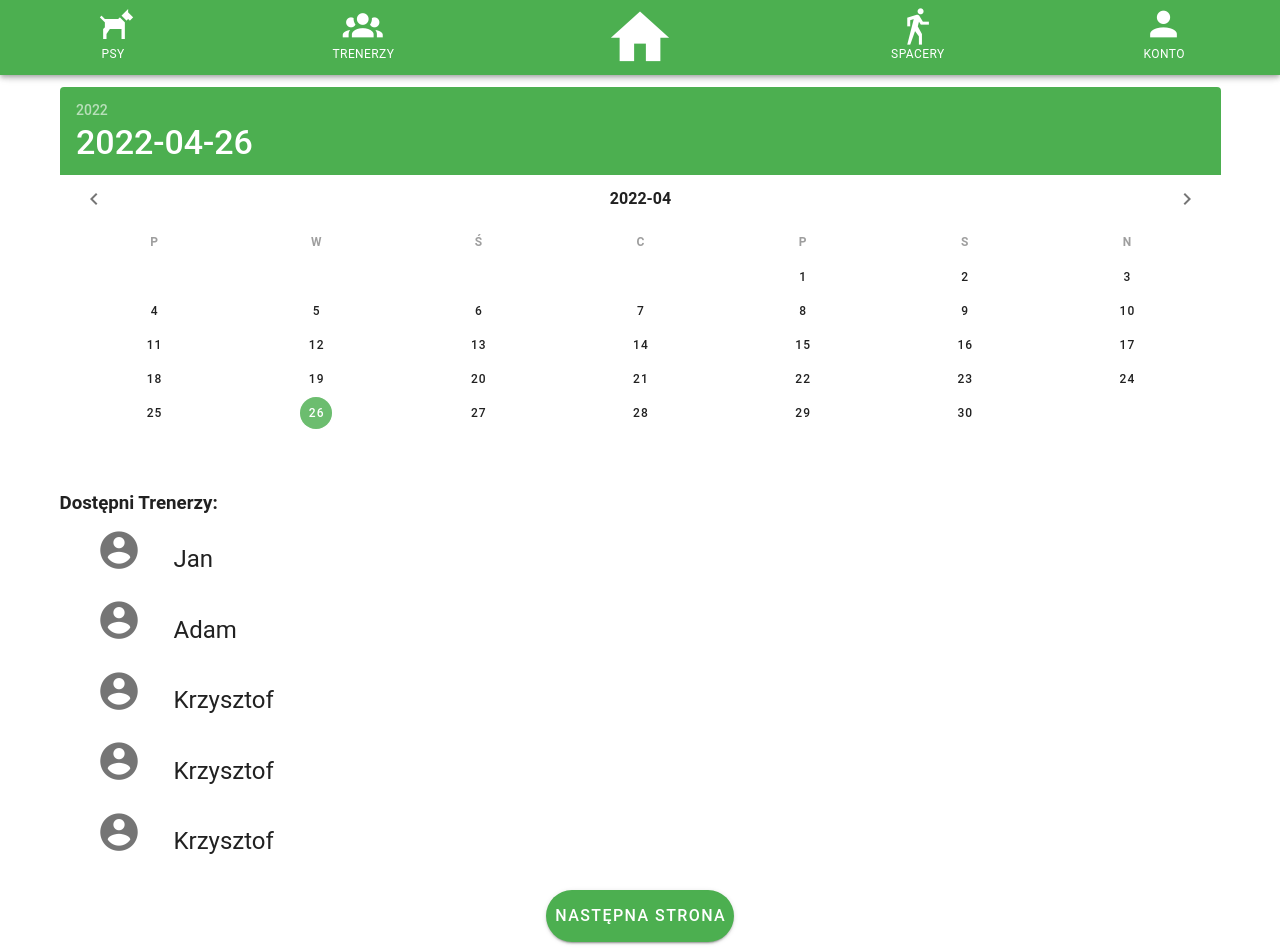
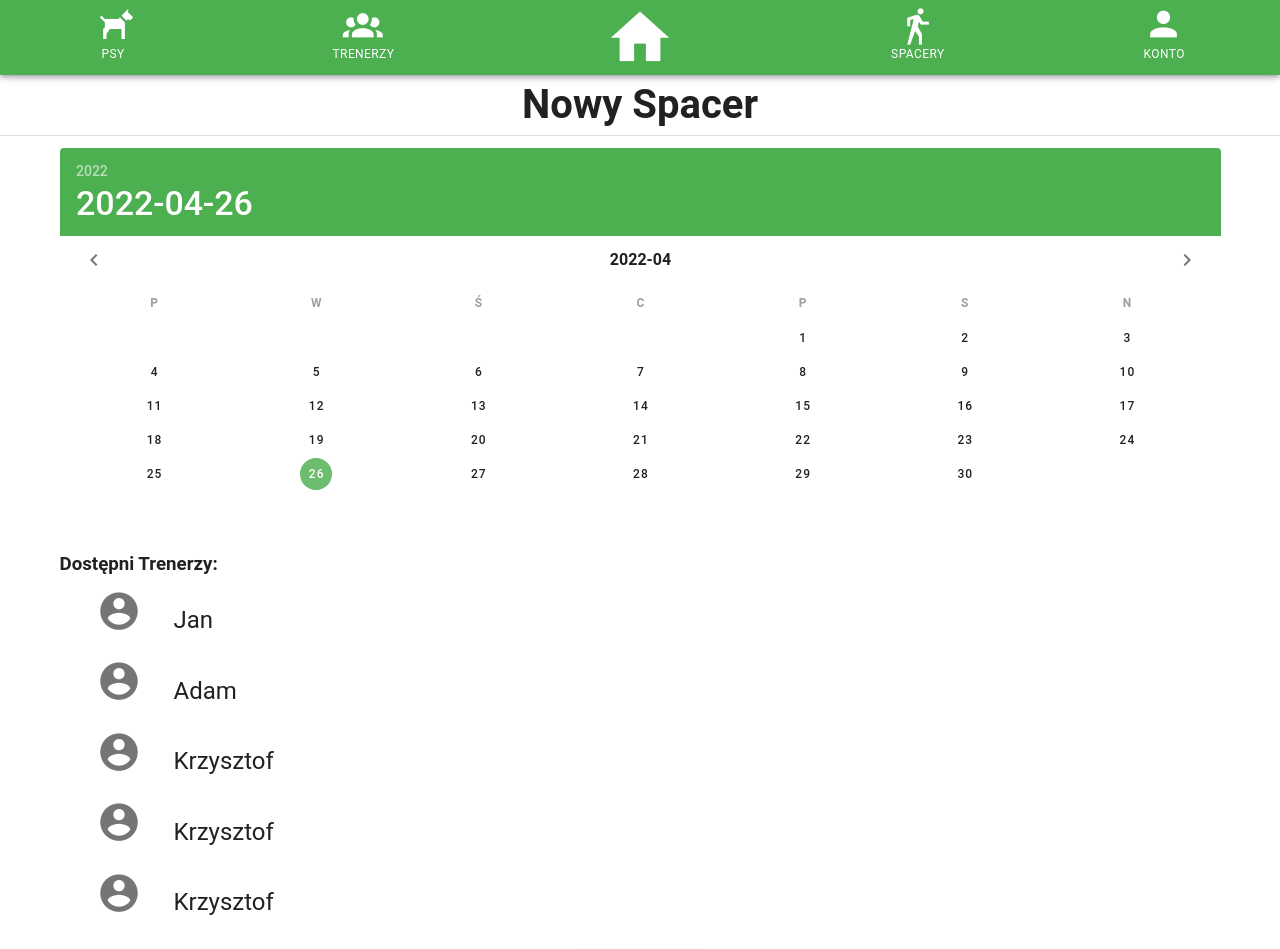
Before and after one commit to Radek011200/WalkADog, a Vue app: page /new-walk in a window 1280 px wide. Shown: the top 949 px of the page. Built offline with nearby package versions, Linux system fonts and the light colour scheme; a small style sheet from the web is missing.

Commit message:
use and add style for title component

```diff
--- a/src/App.vue
+++ b/src/App.vue
@@ -19,4 +19,8 @@ export default {
 </script>
 
 <style>
+.head-title {
+  font-size: 2.5rem;
+  text-align: center;
+}
 </style>
--- a/src/router/index.js
+++ b/src/router/index.js
@@ -4,6 +4,7 @@ import VueRouter from 'vue-router'
 import NewWalk from "@/views/NewWalk";
 import MainView from "@/views/MainView";
 import AboutView from "@/views/AboutView";
+import NewWalkPart2 from "@/views/NewWalkPart2";
 
 Vue.use(VueRouter)
 
@@ -21,10 +22,12 @@ const routes = [
   {
     path: '/about',
     name: 'about',
-    // route level code-splitting
-    // this generates a separate chunk (about.[hash].js) for this route
-    // which is lazy-loaded when the route is visited.
     component: AboutView,
+  },
+  {
+    path: '/new-walk-part-2',
+    name: 'NewWalkPart2',
+    component: NewWalkPart2,
   }
 ]
 
--- a/src/views/MainView.vue
+++ b/src/views/MainView.vue
@@ -1,13 +1,23 @@
 <template>
+  <div>
+  <TitleComponent :title="title" />
   <v-card-actions class="justify-center">
+
     <v-btn href="/new-walk" color="success" :x-large=true rounded>Zaplanuj spacer</v-btn>
   </v-card-actions>
+  </div>
 </template>
 
 <script>
+import TitleComponent from "@/components/TitleComponent";
 export default {
   name: "MainView",
-
+  components: {TitleComponent},
+  data() {
+    return {
+      title: "Strona główna"
+    };
+  }
 }
 </script>
 
--- a/src/views/NewWalk.vue
+++ b/src/views/NewWalk.vue
@@ -1,5 +1,6 @@
 <template>
 <div>
+<TitleComponent :title="title"></TitleComponent>
 <Calendar  v-on:change="updateDate($event)" />
   <v-container>
     <h3>Dostępni Trenerzy:</h3>
@@ -16,16 +17,10 @@
         </v-list-item-content>
         </div>
       </v-list-item>
-
     </v-list-item-group>
-
-
-
-
-
   </v-container>
   <v-card-actions class="justify-center">
-    <v-btn color="success" :x-large=true rounded>Następna strona</v-btn>
+    <v-btn href="/new-walk-part-2" color="success" :x-large=true rounded>Przejdź Dalej</v-btn>
   </v-card-actions>
   <v-card-actions class="justify-center" >
 
@@ -43,21 +38,28 @@
 <script>
 
   import Calendar from '../components/Calendar.vue'
+  import TitleComponent from "@/components/TitleComponent";
 
 
   export default {
     name: 'NewWalk',
     components: {
+      TitleComponent,
       Calendar
     },
     computed: {
       filteredTrainersByDate() {
         return this.trainers;
-      }
+      },
+
+    },
+    created() {
+      this.title = "Nowy Spacer";
     },
 
     data() {
       return {
+        title: 'Nowy spacer',
         trainers: [
           {
             id: 1,
@@ -101,6 +103,7 @@
       },
       updateDate: function(updatedDate) {
         this.date = updatedDate
+        console.log(this.date)
       }
     }
   }
```
